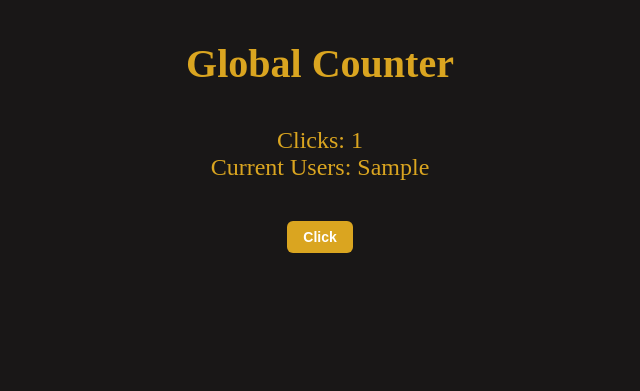
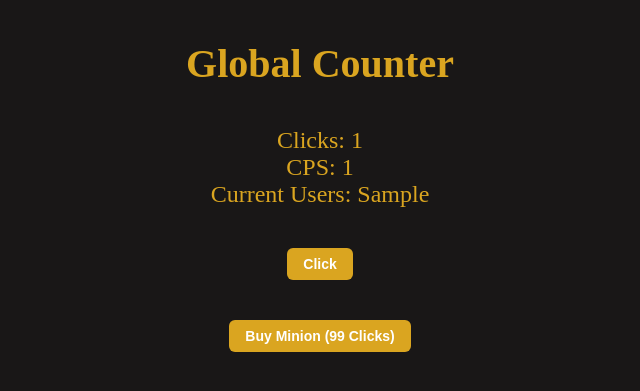
Before and after one commit to GoharShinwari/52_projects, a Flask app: template interactive_clicker/templates/index.html in a window 1280 px wide. Shown: the top 391 px of the page, without its empty margins (320-960 px from the left). Run offline with Flask 3, Linux system fonts and the light colour scheme; the template is opened without the code that fills it: most values are stand-ins (such as "Sample title", 1, 10 or a date in 2020); some libraries are stand-ins or nearby versions.

Commit message:
added minions + better structuring

```diff
--- a/interactive_clicker/app.py
+++ b/interactive_clicker/app.py
@@ -1,4 +1,4 @@
-from flask import Flask, render_template
+from flask import Flask, render_template, request
 from flask_socketio import SocketIO, emit
 
 app = Flask(__name__)
@@ -6,10 +6,25 @@ socketio = SocketIO(app)
 
 counter = 0
 curr_users = 0
+minionCount = 0
 
 @app.route('/')
 def index():
-    return render_template('index.html', counter=counter)
+    return render_template('index.html', counter=counter, minionCount=minionCount, curr_users=curr_users)
+
+@socketio.on('connect')
+def on_connect():
+    global curr_users
+    curr_users += 1
+    emit('update_counter', {'counter': counter}, room=request.sid)
+    emit('update_minionCount', {'minionCount': minionCount}, room=request.sid)
+    emit('increment_users', {'curr_users': curr_users}, broadcast=True)
+
+@socketio.on('disconnect')
+def on_disconnect():
+    global curr_users
+    curr_users -= 1
+    emit('decerement_users', {'curr_users': curr_users}, broadcast=True)
 
 @socketio.on('increment')
 def handle_increment():
@@ -17,22 +32,20 @@ def handle_increment():
     counter += 1
     emit('update_counter', {'counter': counter}, broadcast=True)
 
-@socketio.on('connect')
-def increment_users():
-    global curr_users
-    curr_users += 1
-    emit('increment_users', {'curr_users': curr_users}, broadcast=True)
-    print(f'User connected. Current users: {curr_users}')
+@socketio.on('minionCountIncrease')
+def handle_minion_count_increase():
+    global minionCount, counter
+    if counter >= 99:
+        minionCount += 1
+        counter -= 99
+        emit('update_minionCount', {'minionCount': minionCount}, broadcast=True)
+        emit('update_counter', {'counter': counter}, broadcast=True)
 
-
-@socketio.on('disconnect')
-def decerement_users():
-    global curr_users
-    curr_users -= 1
-    emit('decerement_users', {'curr_users': curr_users}, broadcast=True)
-    print(f'User disconnected. Current users: {curr_users}')
-
-
+@socketio.on('increment_by_minions')
+def handle_increment_by_minions():
+    global counter, minionCount
+    counter += minionCount
+    emit('update_counter', {'counter': counter}, broadcast=True)
 
 if __name__ == '__main__':
     socketio.run(app, debug=True)
--- /dev/null
+++ b/interactive_clicker/static/script.js
@@ -0,0 +1,36 @@
+var socket = io();
+
+function incrementCounter() {
+    socket.emit('increment');
+}
+
+document.getElementById('buyMinion').addEventListener('click', function() {
+    let count = document.getElementById('counter').textContent;
+    let clicks = parseInt(count.replace(/\D/g, ''), 10);
+
+    if (clicks >= 99) {
+        socket.emit('minionCountIncrease');
+    } else {
+        alert('Not enough clicks to buy a minion!');
+    }
+});
+
+setInterval(function() {
+    socket.emit('increment_by_minions');
+}, 1000);
+
+socket.on('update_counter', function(data) {
+    document.getElementById('counter').textContent = `Clicks: ${data.counter}`;
+});
+
+socket.on('update_minionCount', function(data) {
+    document.getElementById('minionCount').textContent = `CPS: ${data.minionCount}`;
+});
+
+socket.on('increment_users', function(data) {
+    document.getElementById('curr_users').textContent = `Current Users: ${data.curr_users}`;
+});
+
+socket.on('decerement_users', function(data) {
+    document.getElementById('curr_users').textContent = `Current Users: ${data.curr_users}`;
+});
--- a/interactive_clicker/static/styles.css
+++ b/interactive_clicker/static/styles.css
@@ -10,21 +10,21 @@ h1 {
     margin: 5vh;
 }
 
-#counter, #curr_users {
+#counter, #minionCount, #curr_users {
     color: goldenrod;
     font-size: 3vh;
     text-align: center;
     justify-content: center;
 }
 
-.increment-button {
+.increment-button, #buyMinionDiv {
     display: flex;
     justify-content: center;
     align-items: center;
     margin: 5vh;
 }
 
-#increment {
+#increment, #buyMinion {
     background-color: goldenrod;
     border: none;
     border-radius: 6px;
@@ -36,16 +36,16 @@ h1 {
     text-align: center;
   }
 
-  #increment:hover {
+  #increment:hover, #buyMinion:hover {
     background-color: darkgoldenrod;
   }
 
-  #increment:active {
+  #increment:active, #buyMinion:active{
     background-color: goldenrod;
     transform: scale(0.98);
   }
 
-  #increment:disabled {
+  #increment:disabled, #buyMinion:disabled {
     background-color: lightgray;
     cursor: not-allowed;
   }
--- a/interactive_clicker/templates/index.html
+++ b/interactive_clicker/templates/index.html
@@ -10,32 +10,17 @@
 <body>
     <h1>Global Counter</h1>
     <div id="counter">Clicks: {{ counter }}</div>
+    <div id="minionCount">CPS: {{ minionCount }}</div>
     <div id="curr_users">Current Users: {{ curr_users }}</div>
 
     <div class="increment-button">
         <button id="increment" onclick="incrementCounter()">Click</button>
     </div>
-    <script>
-        var socket = io();
 
-        function incrementCounter() {
-            socket.emit('increment');
-        }
+    <div id="buyMinionDiv">
+        <button id="buyMinion">Buy Minion (99 Clicks)</button>
+    </div>
 
-
-        socket.on('update_counter', function(data) {
-            document.getElementById('counter').textContent = `Clicks: ${data.counter}`;
-        });
-
-        socket.on('increment_users', function(data) {
-            document.getElementById('curr_users').textContent = `Current Users: ${data.curr_users}`;
-        })
-
-        socket.on('decerement_users', function(data) {
-            document.getElementById('curr_users').textContent = `Current Users: ${data.curr_users}`;
-        })
-
-
-    </script>
+    <script src="{{ url_for('static', filename='script.js') }}"></script>
 </body>
 </html>
```
